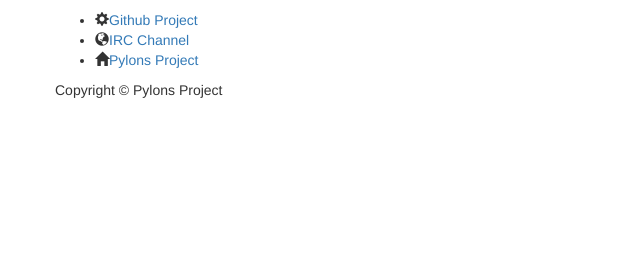
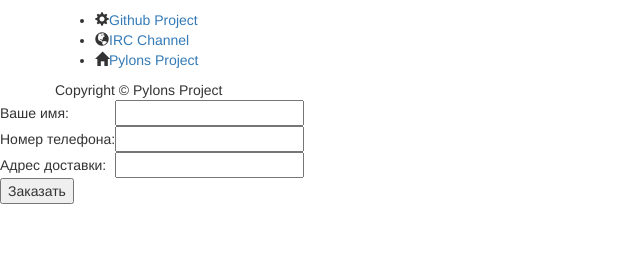
Before and after one commit to dekabrsky/pyramid_based_ber, a Python web app: template pyramid_based_ber/templates/layout.jinja2 in a window 1280 px wide. Shown: the part 20-300 px from the top of the page, without its empty margins (0-640 px from the left). Run offline with Jinja, Linux system fonts and the light colour scheme; the template is opened without the code that fills it, so the values that code supplies are empty; some libraries are stand-ins or nearby versions.

Commit message:
Добавлена тестовая форма

```diff
--- a/pyramid_based_ber/templates/layout.jinja2
+++ b/pyramid_based_ber/templates/layout.jinja2
@@ -54,6 +54,23 @@
       </div>
     </div>
 
+    <form method="POST" action="/order">
+        <table>
+            <tr>
+                <td>Ваше имя:</td>
+                <td><input type="text" name="name" id="name-field"></td>
+            </tr>
+            <tr>
+                <td>Номер телефона:</td>
+                <td><input type="text" name="phone_number" id="number-field"></td>
+            </tr>
+            <tr>
+                <td>Адрес доставки:</td>
+                <td><input type="text" name="address" id="address-field"></td>
+            </tr>
+        </table>
+        <input type="submit" value="Заказать">
+    </form>
 
     <!-- Bootstrap core JavaScript
     ================================================== -->
```
